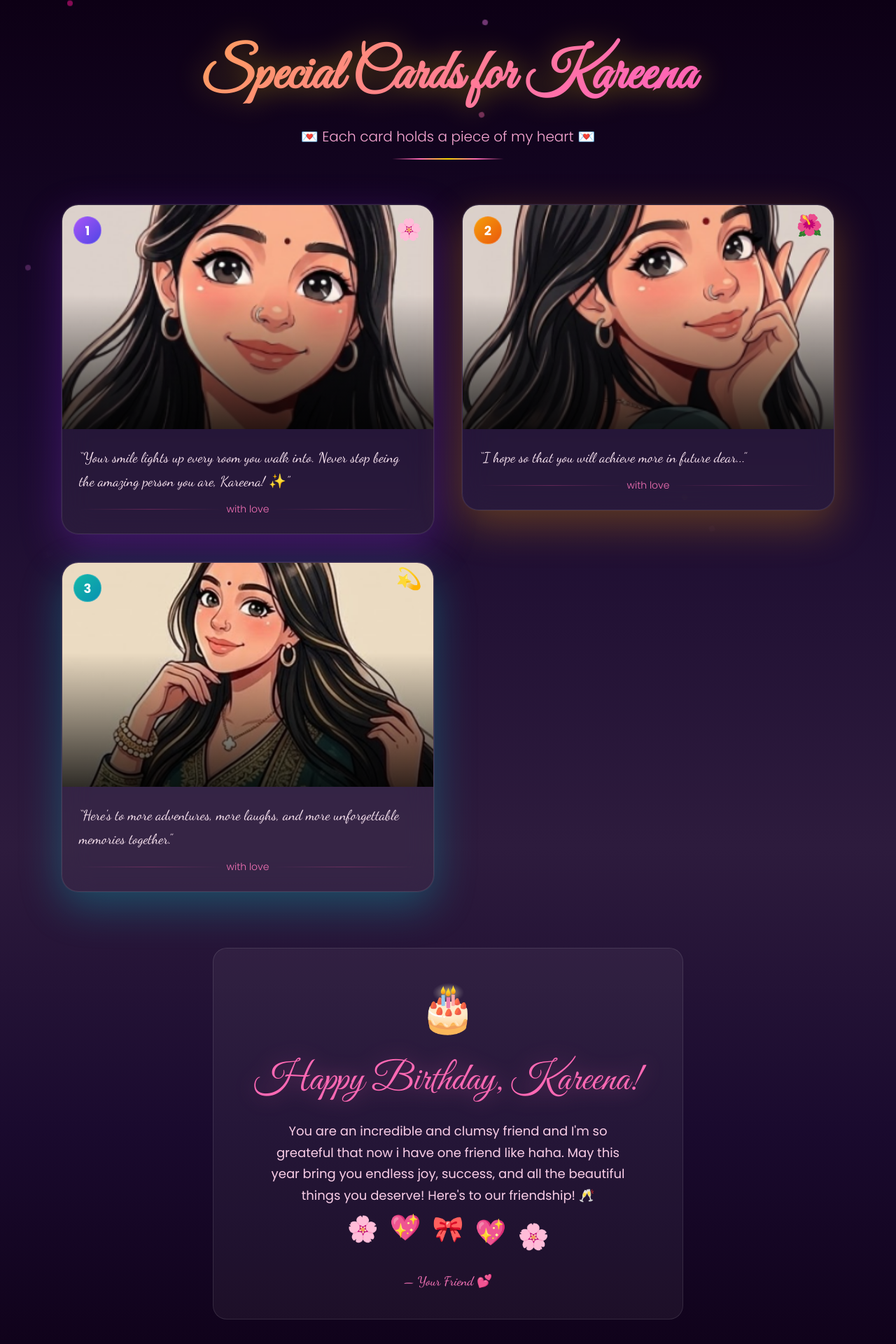
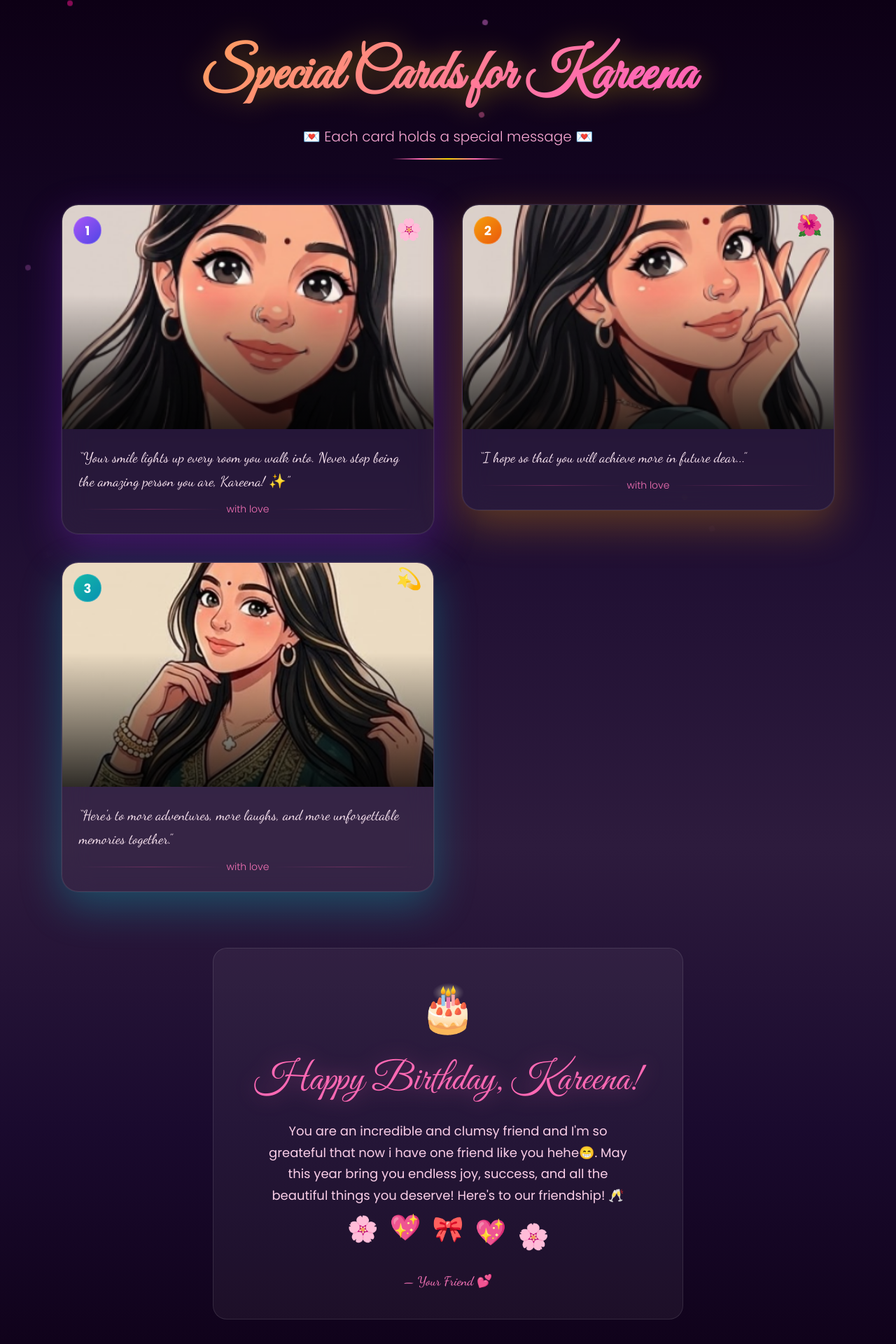
Before and after one commit to Roy-08/bday, a Next.js app: page /Bday in a window 1280 px wide. Shown: the top 1920 px of the page at 70% size. Built offline with nearby package versions, Linux system fonts and the light colour scheme.

Commit message:
Update page.tsx

```diff
--- a/app/Bday/page.tsx
+++ b/app/Bday/page.tsx
@@ -109,7 +109,7 @@ export default function BdayPage() {
             Special Cards for Kareena
           </h1>
           <p style={{ color: "#f9a8d4", fontSize: "clamp(1rem, 2vw, 1.25rem)", fontWeight: 300, fontFamily: "'Poppins', sans-serif" }}>
-            💌 Each card holds a piece of my heart 💌
+            💌 Each card holds a special message 💌
           </p>
           <div
             style={{
@@ -316,7 +316,7 @@ export default function BdayPage() {
                 fontFamily: "'Poppins', sans-serif",
               }}
             >
-              You are an incredible and clumsy friend and I&apos;m so greateful that now i have one friend like haha.
+              You are an incredible and clumsy friend and I&apos;m so greateful that now i have one friend like you hehe😁.
               May this year bring you endless joy, success, and all the beautiful things you deserve!
               Here&apos;s to our  friendship! 🥂
             </p>
@@ -348,4 +348,5 @@ export default function BdayPage() {
       </div>
     </div>
   );
+
 }
```
